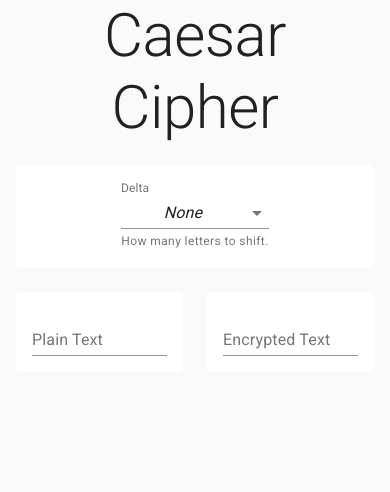
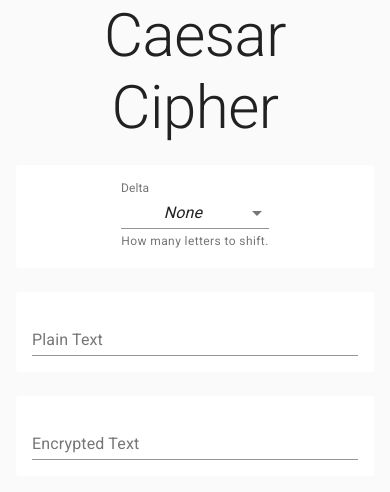
Before and after one commit to theprivileges/caesar-cipher, a React (Create React App) app: page / in a window 390 px wide. Shown: the top 492 px of the page. Built offline with nearby package versions, Linux system fonts and the light colour scheme.

Commit message:
fix: grid layout on mobile (#2)
stack grid item on mobile

```diff
--- a/src/App.js
+++ b/src/App.js
@@ -113,7 +113,7 @@ function App(): React.Node {
                         </FormControl>
                     </Paper>
                 </Grid>
-                <Grid item xs={6}>
+                <Grid item xs={12} sm={6}>
                     <Paper className={classes.paper} elevation={0}>
                         <TextField
                             id="plain"
@@ -124,7 +124,7 @@ function App(): React.Node {
                             fullWidth />
                     </Paper>
                 </Grid>
-                <Grid item xs={6}>
+                <Grid item xs={12} sm={6}>
                     <Paper className={classes.paper} elevation={0}>
                         <TextField
                             id="encrypted"
```
